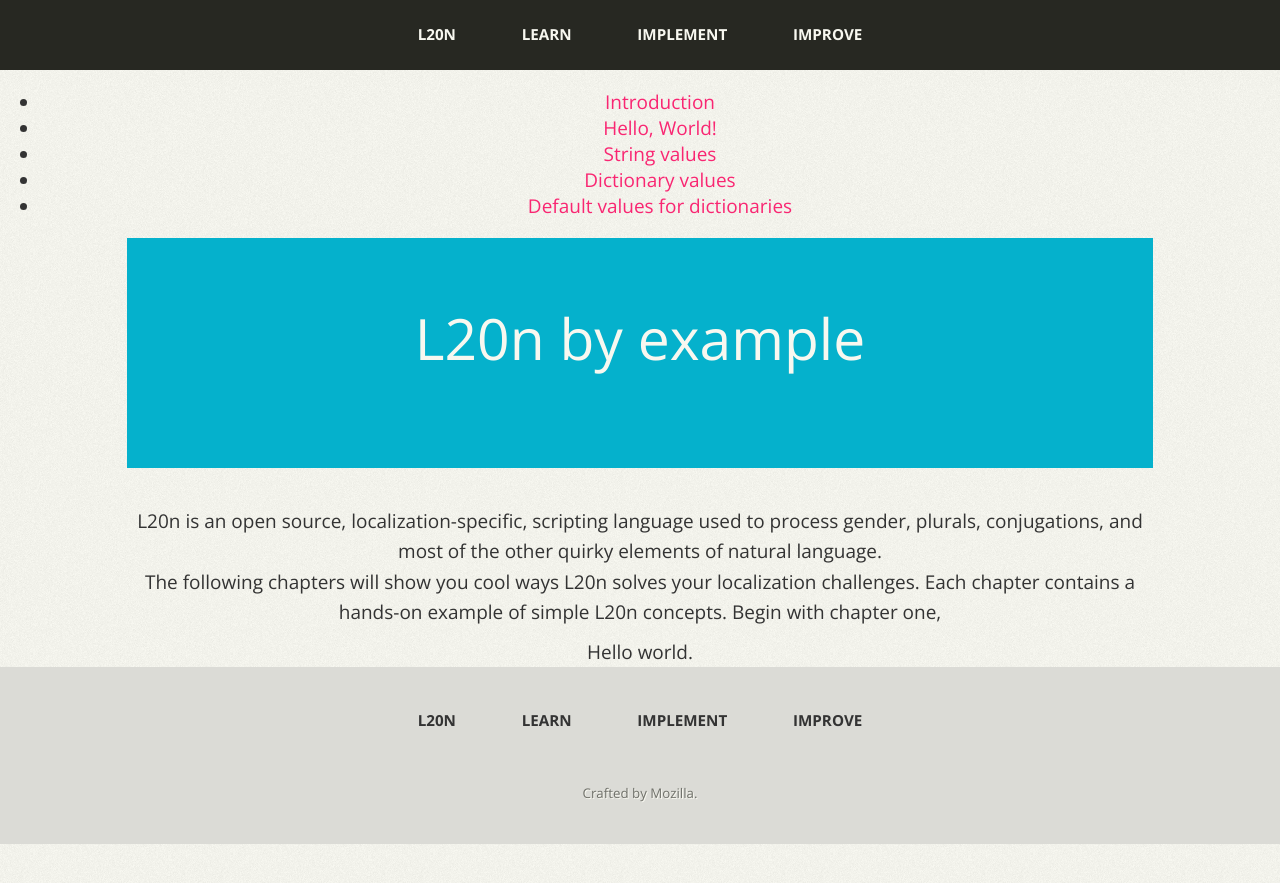
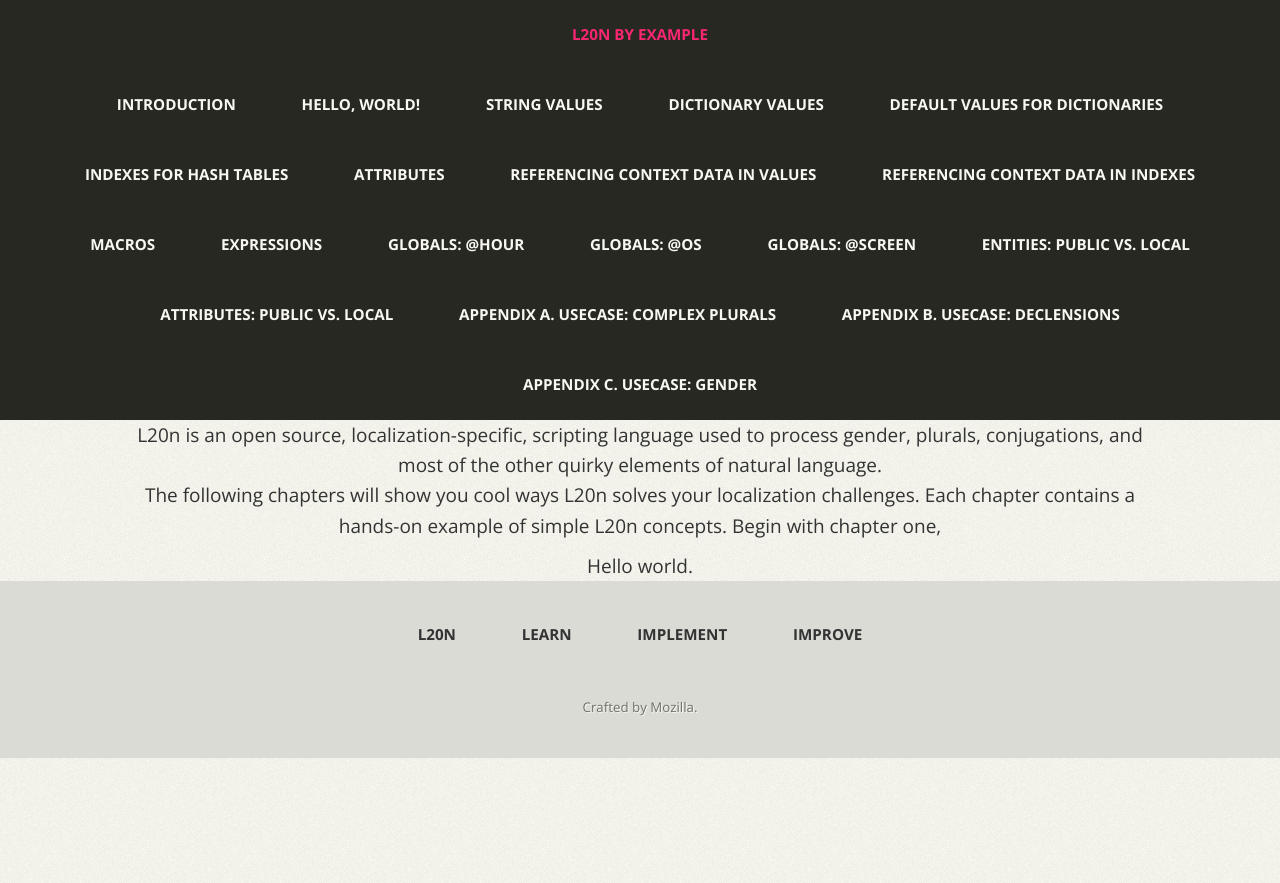
Before and after one commit to l20n/l20n.org, a Jekyll site: the page built from learn/index.html, in a window 1280 px wide. Shown: the top 883 px of the page. Built offline with Jekyll 4.4.1, drawn with Linux system fonts in a browser that asks for light colours; nearby versions of some CDN libraries.

Commit message:
Modular menues

```diff
--- a/_includes/header.html
+++ b/_includes/header.html
@@ -24,14 +24,10 @@
     <body class="{{ page.name }}">
         <div class="header-container">
             <header class="clearfix">
-                <div class="mobile-container clearfix">
-                    <a class="title{% if page.name == "home" %} active{% endif %}" data-l10n-id="name" href="{{ site.url }}">L20n</a></h1>
-                    <button class="toggle"></button>
-                </div>
-                <nav>
-                    <ul>
-                        {% include menu.html %}
-                    </ul>
-                </nav>
+                {% if page.name == "home" %}
+                    {% include menu-container.html %}
+                {% else if page.name == "learn" %}
+                    {% include toc-container.html %}
+                {% endif %}
             </header>
         </div>
--- /dev/null
+++ b/_includes/toc-container.html
@@ -0,0 +1,9 @@
+<div class="mobile-container clearfix">
+    <a class="title" data-l10n-id="name" href="{{ site.url }}learn">L20n by example</a></h1>
+    <button class="toggle"></button>
+</div>
+<nav>
+    <ul>
+		{% include toc.html %}
+    </ul>
+</nav>
--- /dev/null
+++ b/_includes/toc.html
@@ -0,0 +1,19 @@
+<li><a href="">Introduction</a></li>
+<li><a href="">Hello, World!</a></li>
+<li><a href="">String values</a></li>
+<li><a href="">Dictionary values</a></li>
+<li><a href="">Default values for dictionaries</a></li>
+<li><a href="">Indexes for hash tables</a></li>
+<li><a href="">Attributes</a></li>
+<li><a href="">Referencing context data in values</a></li>
+<li><a href="">Referencing context data in indexes</a></li>
+<li><a href="">Macros</a></li>
+<li><a href="">Expressions</a></li>
+<li><a href="">Globals: @hour</a></li>
+<li><a href="">Globals: @os</a></li>
+<li><a href="">Globals: @screen</a></li>
+<li><a href="">Entities: public vs. local</a></li>
+<li><a href="">Attributes: public vs. local</a></li>
+<li><a href="">Appendix A. usecase: complex plurals</a></li>
+<li><a href="">Appendix B. usecase: declensions</a></li>
+<li><a href="">Appendix C. usecase: gender</a></li>
--- a/css/main.css
+++ b/css/main.css
@@ -145,14 +145,9 @@ a#cta:active {
 }
 
 a.title {
-    color: #F8F8F0;
     float: left;
     line-height: 4.6em;
     margin: 0 2em;
-}
-
-a.title.active {
-    color: #F92672;
 }
 
 .main header h2,
--- a/learn/index.html
+++ b/learn/index.html
@@ -6,20 +6,7 @@ name: learn
 
 <div class="main-container">
     <div class="main clearfix">
-        <aside id="toc">
-            <ul>
-                <li><a href="">Introduction</a></li>
-                <li><a href="">Hello, World!</a></li>
-                <li><a href="">String values</a></li>
-                <li><a href="">Dictionary values</a></li>
-                <li><a href="">Default values for dictionaries</a></li>
-            </ul>
-        </aside>
-
         <article class="clearfix">
-            <header>
-                <h2>L20n by example</h2>
-            </header>
             <section>
                 <p>L20n is an open source, localization-specific, scripting language used to process gender, plurals, conjugations, and most of the other quirky elements of natural language.</p>
                 <p>The following chapters will show you cool ways L20n solves your localization challenges. Each chapter contains a hands-on example of simple L20n concepts. Begin with chapter one, <a href=""></a>Hello world</a>.</p>
```
Also changed, not shown: _includes/menu-container.html (added, +9 -0 lines).
